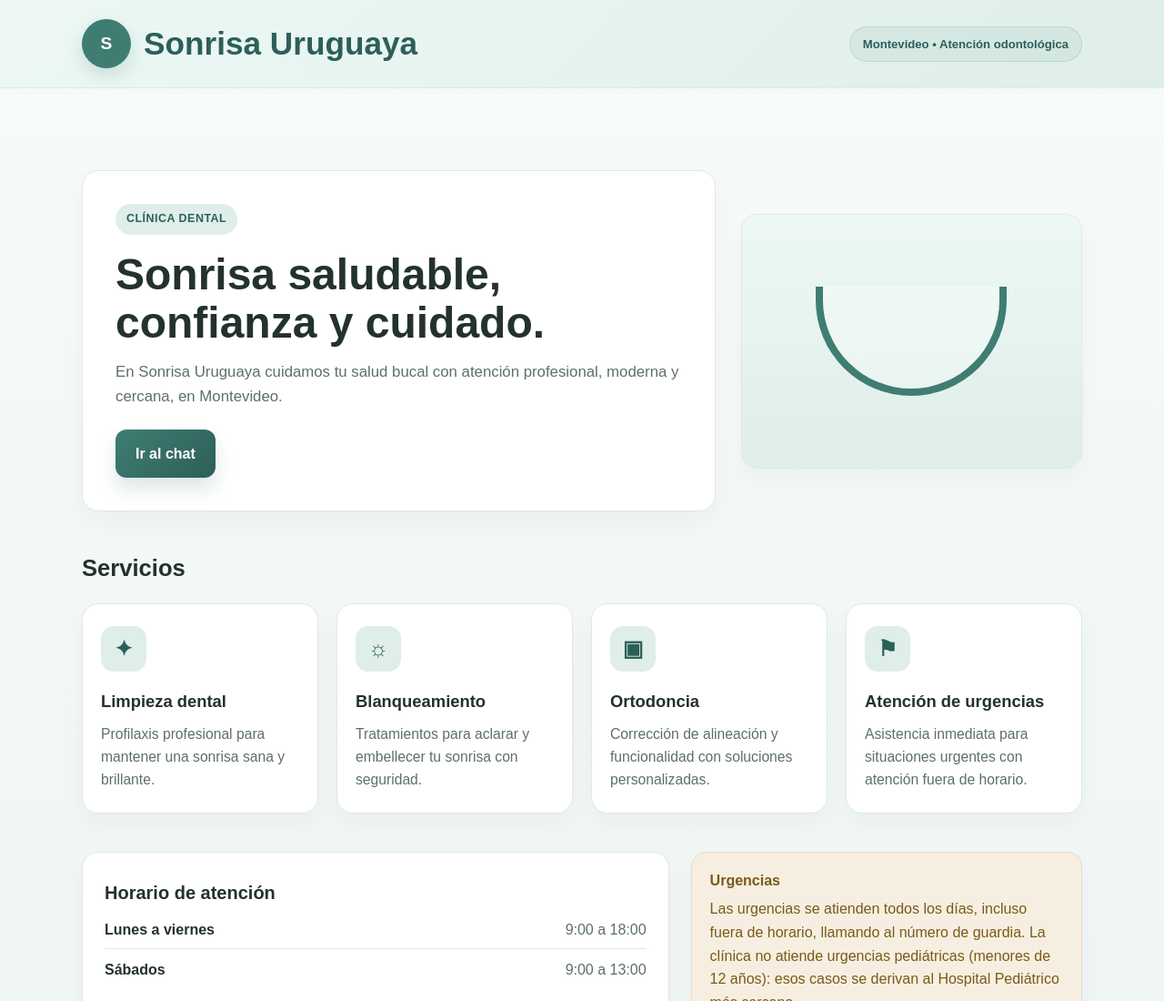
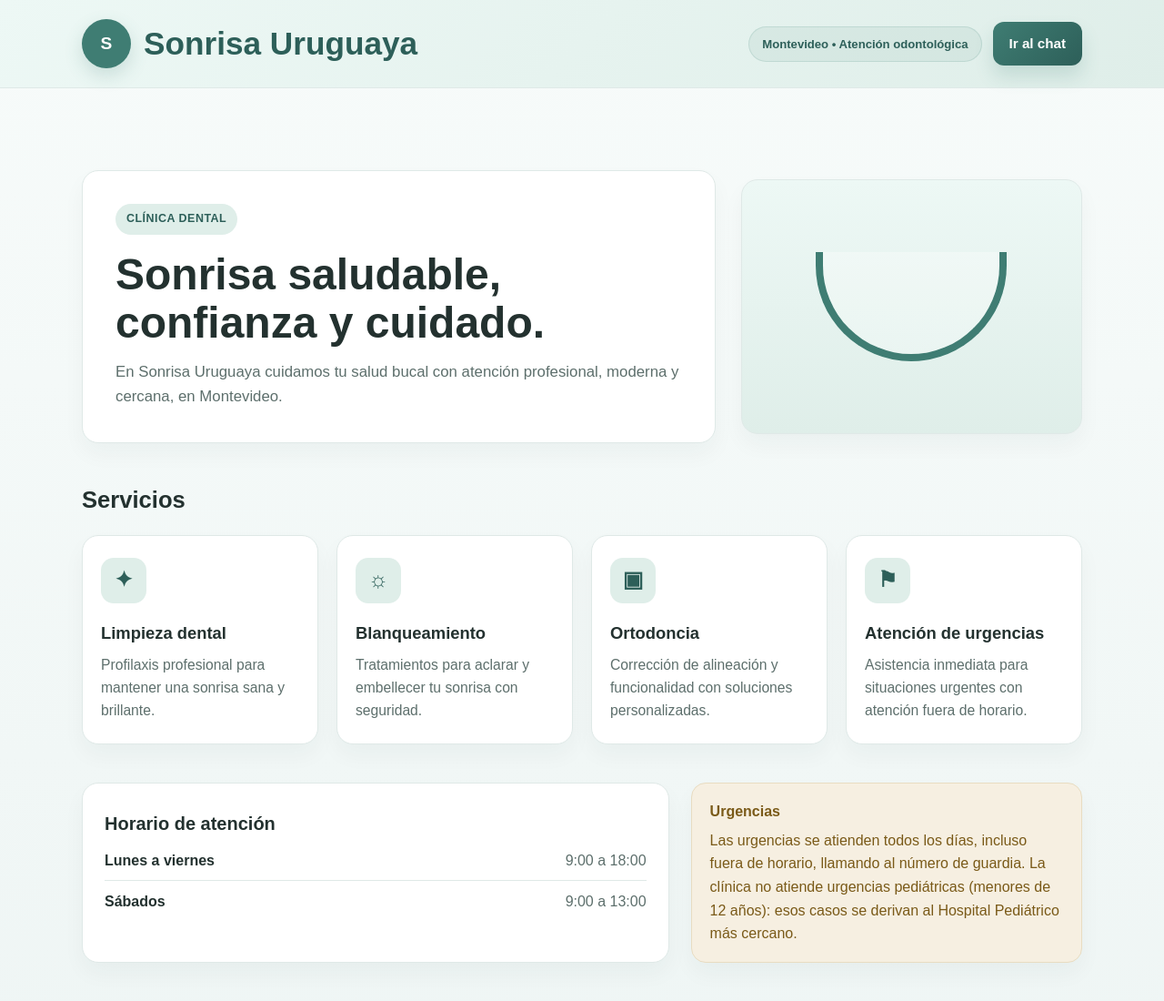
Before and after one commit to Elisma2711/pruebas-ia, a plain HTML site: page index.html in a window 1280 px wide. Shown: the top 1100 px of the page at 91% size. Drawn offline with Linux system fonts and the light colour scheme; a script that the page names is missing.

Commit message:
Add clinic landing page and chat CTA

```diff
--- a/index.html
+++ b/index.html
@@ -83,18 +83,23 @@
         font-weight: 600;
       }
 
+      .header-actions {
+        display: flex;
+        align-items: center;
+        gap: 12px;
+      }
+
       .cta {
         display: inline-flex;
         align-items: center;
         justify-content: center;
         gap: 8px;
-        margin-top: 22px;
-        padding: 14px 22px;
+        padding: 12px 18px;
         border: none;
         border-radius: 12px;
         background: linear-gradient(135deg, var(--primary) 0%, var(--primary-dark) 100%);
         color: #fff;
-        font-size: 1rem;
+        font-size: 0.95rem;
         font-weight: 700;
         text-decoration: none;
         box-shadow: 0 12px 20px rgba(63, 125, 115, 0.18);
@@ -335,7 +340,10 @@
           <div class="logo">S</div>
           <h1>Sonrisa Uruguaya</h1>
         </div>
-        <div class="tag">Montevideo • Atención odontológica</div>
+        <div class="header-actions">
+          <div class="tag">Montevideo • Atención odontológica</div>
+          <a href="https://www.chatbase.co/1V_BuINGVg8YWNmAyBptn/help" class="cta" target="_blank" rel="noopener noreferrer">Ir al chat</a>
+        </div>
       </div>
     </header>
 
@@ -348,7 +356,6 @@
             En Sonrisa Uruguaya cuidamos tu salud bucal con atención profesional,
             moderna y cercana, en Montevideo.
           </p>
-          <a href="chat.html" class="cta">Ir al chat</a>
         </div>
 
         <div class="hero-card hero-visual" aria-label="Ilustración de sonrisa">
```
